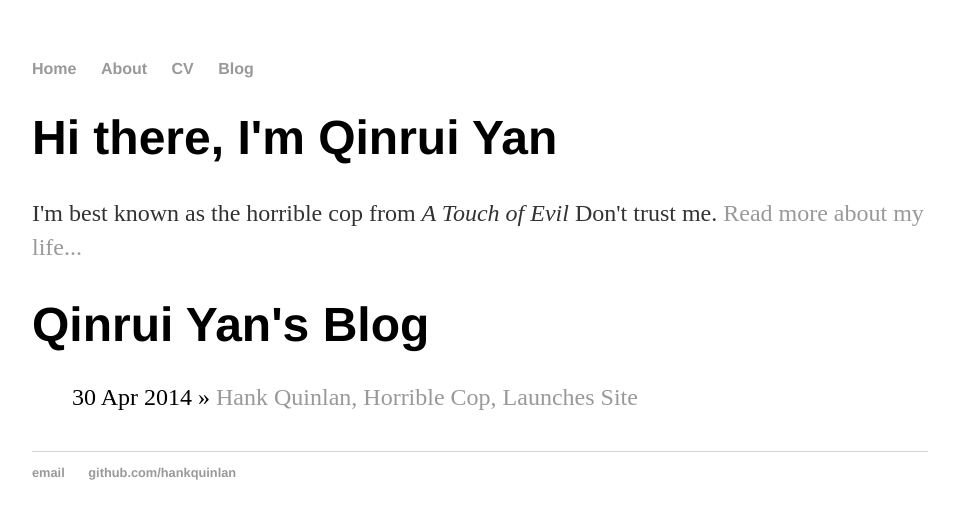
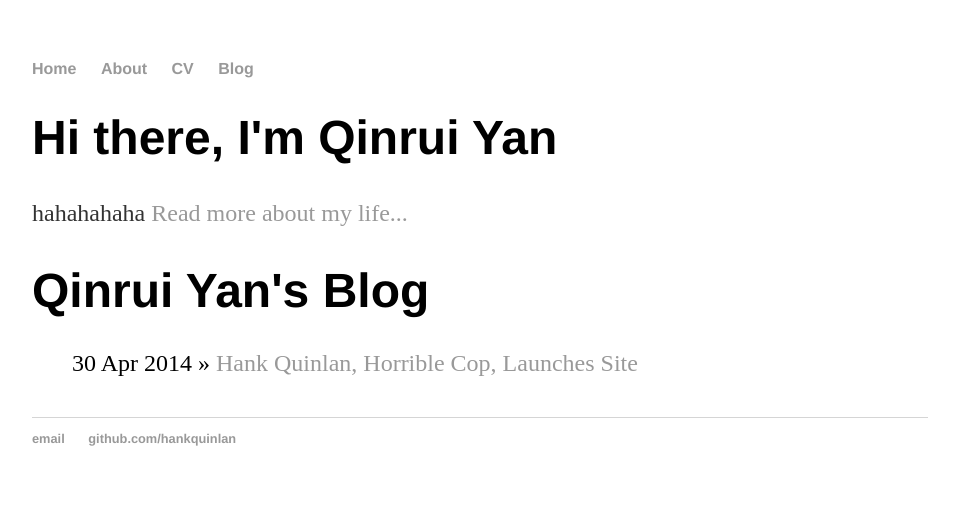
Before and after one commit to castoryan/castoryan.github.io, a Jekyll site: the page built from index.html, in a window 1280 px wide. Shown: the top 519 px of the page, without its empty margins (160-1119 px from the left). Built offline with Jekyll 4.4.1, drawn with Linux system fonts in a browser that asks for light colours.

Commit message:
Update index.html

```diff
--- a/index.html
+++ b/index.html
@@ -4,8 +4,7 @@ title: Qinrui Yan's Blog
 ---
 <div class="blurb">
 	<h1>Hi there, I'm Qinrui Yan</h1>
-	<p>I'm best known as the horrible cop from
-	<em>A Touch of Evil</em> Don't trust me.
+	<p>hahahahaha
 	<a href="/about">Read more about my life...</a>
 	</p>
 
@@ -13,7 +12,9 @@ title: Qinrui Yan's Blog
 	<ul class="posts">
 
 	  {% for post in site.posts %}
-	    <li><span>{{ post.date | date_to_string }}</span> » <a href="{{ post.url }}" title="{{ post.title }}">{{ post.title }}</a></li>
+	    <li><span>{{ post.date | date_to_string }}</span> »
+	    <a href="{{ post.url }}" title="{{ post.title }}">{{ post.title }}</a>
+	   </li>
 	  {% endfor %}
 	</ul>
 </div><!-- /.blurb -->
```
